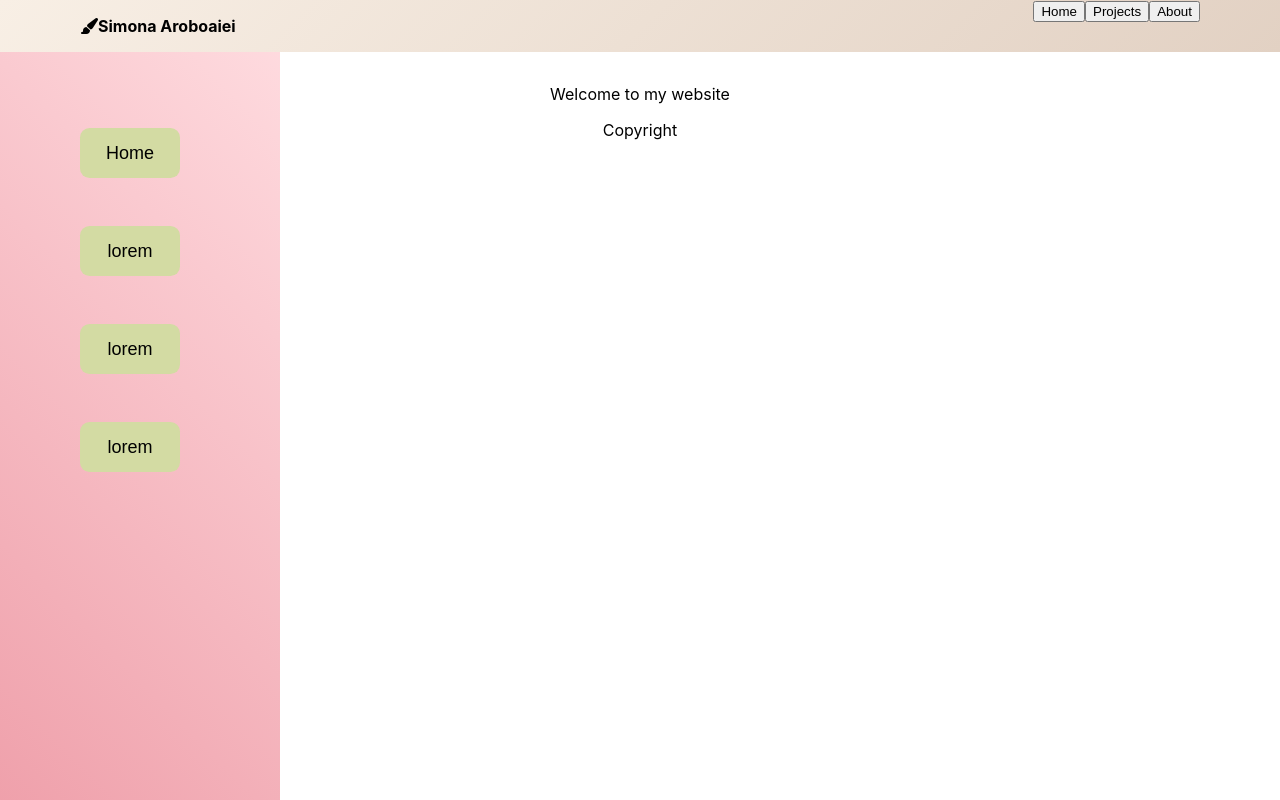
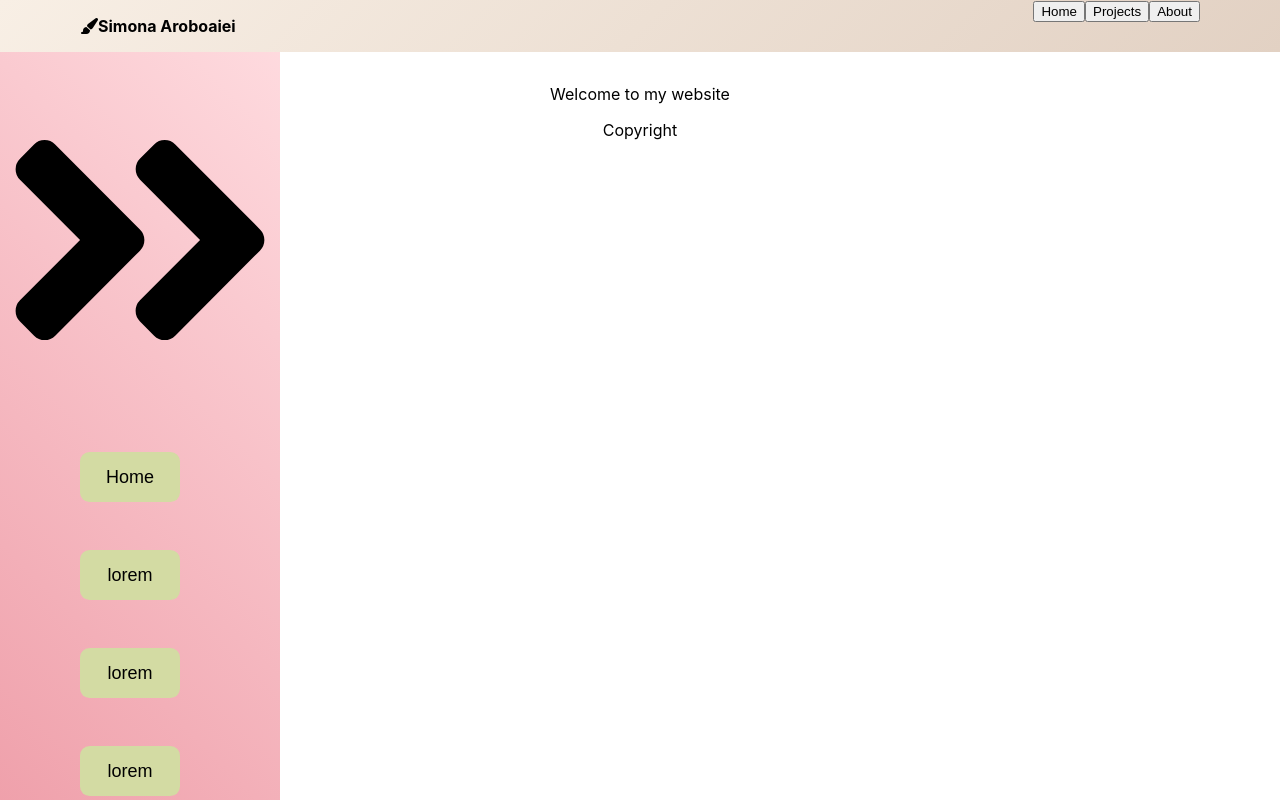
Before and after one commit to robertarotaritei/simona-dae-portofolio, a React (Create React App) app: page / in a window 1280 px wide. Built offline with nearby package versions, Linux system fonts and the light colour scheme.

Commit message:
Add new icon

```diff
--- a/src/components/Navigation Bars/SideBar.js
+++ b/src/components/Navigation Bars/SideBar.js
@@ -4,6 +4,29 @@ class SideBar extends React.Component {
 
     renderHomeButtons = () => {
         return <div class="sidenav">
+            <svg
+            aria-hidden="true"
+            focusable="false"
+            data-prefix="fad"
+            data-icon="angle-double-right"
+            role="img"
+            xmlns="http://www.w3.org/2000/svg"
+            viewBox="0 0 448 512"
+            class="svg-inline--fa fa-angle-double-right fa-w-14 fa-5x"
+            >
+            <g class="fa-group">
+              <path
+                fill="currentColor"
+                d="M224 273L88.37 409a23.78 23.78 0 0 1-33.8 0L32 386.36a23.94 23.94 0 0 1 0-33.89l96.13-96.37L32 159.73a23.94 23.94 0 0 1 0-33.89l22.44-22.79a23.78 23.78 0 0 1 33.8 0L223.88 239a23.94 23.94 0 0 1 .1 34z"
+                class="fa-secondary"
+              ></path>
+              <path
+                fill="currentColor"
+                d="M415.89 273L280.34 409a23.77 23.77 0 0 1-33.79 0L224 386.26a23.94 23.94 0 0 1 0-33.89L320.11 256l-96-96.47a23.94 23.94 0 0 1 0-33.89l22.52-22.59a23.77 23.77 0 0 1 33.79 0L416 239a24 24 0 0 1-.11 34z"
+                class="fa-primary"
+              ></path>
+            </g>
+          </svg>
             <button class="sideHomeButton">
                 Home
             </button>
```
Also changed, not shown: 1 other file (tests, documents, lock files or other folders).
